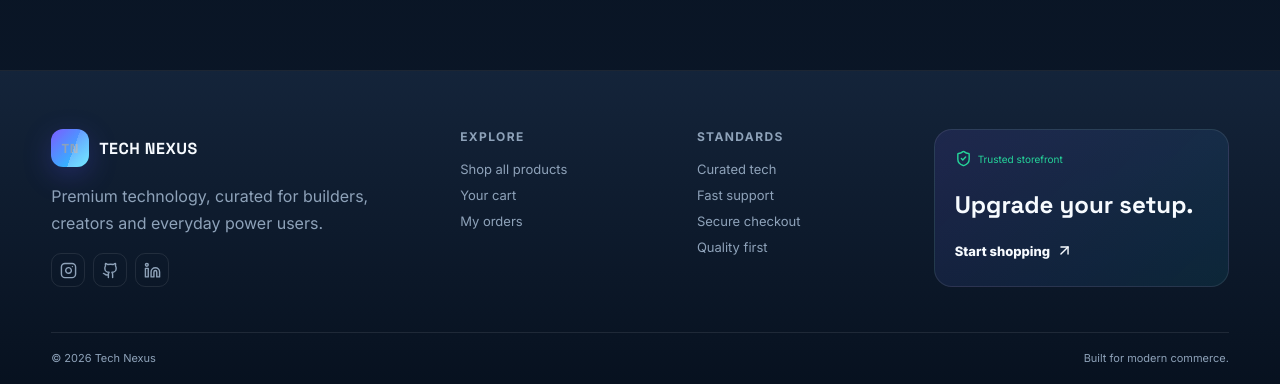
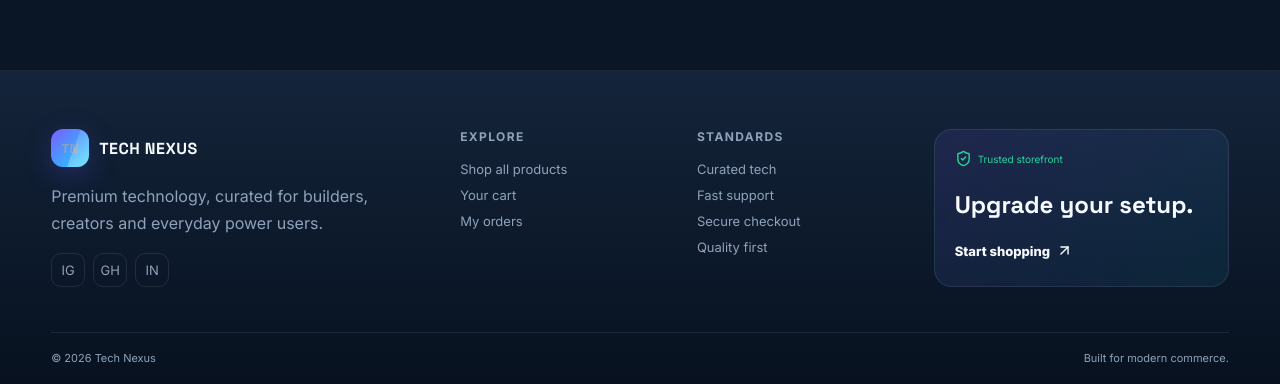
Before and after one commit to danish78691223/techstore, a React (Vite) app in the folder frontend/: page / in a window 1280 px wide. Shown: the part 1064-1448 px from the top of the page. Built offline with nearby package versions, Linux system fonts and the light colour scheme; no server answers.

Commit message:
Fix footer icon exports for Vercel build

```diff
--- a/frontend/src/components/Footer.jsx
+++ b/frontend/src/components/Footer.jsx
@@ -1,10 +1,22 @@
 import { Link } from "react-router-dom";
-import { ArrowUpRight, Instagram, Github, Linkedin, ShieldCheck } from "lucide-react";
+import { ArrowUpRight, ShieldCheck } from "lucide-react";
+
 export default function Footer(){
-  return <footer className="industrial-footer"><div className="footer-grid">
-    <div className="footer-brand"><div className="footer-logo"><span className="brand-mark">TN</span><strong>TECH NEXUS</strong></div><p>Premium technology, curated for builders, creators and everyday power users.</p><div className="footer-socials"><a href="#" aria-label="Instagram"><Instagram size={17}/></a><a href="#" aria-label="Github"><Github size={17}/></a><a href="#" aria-label="LinkedIn"><Linkedin size={17}/></a></div></div>
-    <div><h4>Explore</h4><Link to="/products">Shop all products</Link><Link to="/cart">Your cart</Link><Link to="/orders">My orders</Link></div>
-    <div><h4>Standards</h4><span>Curated tech</span><span>Fast support</span><span>Secure checkout</span><span>Quality first</span></div>
-    <div className="footer-cta"><div className="security-chip"><ShieldCheck size={17}/>Trusted storefront</div><h3>Upgrade your setup.</h3><Link to="/products">Start shopping <ArrowUpRight size={17}/></Link></div>
-  </div><div className="footer-bottom"><span>© {new Date().getFullYear()} Tech Nexus</span><span>Built for modern commerce.</span></div></footer>;
+  return <footer className="industrial-footer">
+    <div className="footer-grid">
+      <div className="footer-brand">
+        <div className="footer-logo"><span className="brand-mark">TN</span><strong>TECH NEXUS</strong></div>
+        <p>Premium technology, curated for builders, creators and everyday power users.</p>
+        <div className="footer-socials">
+          <a href="#" aria-label="Instagram"><span className="social-text">IG</span></a>
+          <a href="#" aria-label="GitHub"><span className="social-text">GH</span></a>
+          <a href="#" aria-label="LinkedIn"><span className="social-text">IN</span></a>
+        </div>
+      </div>
+      <div><h4>Explore</h4><Link to="/products">Shop all products</Link><Link to="/cart">Your cart</Link><Link to="/orders">My orders</Link></div>
+      <div><h4>Standards</h4><span>Curated tech</span><span>Fast support</span><span>Secure checkout</span><span>Quality first</span></div>
+      <div className="footer-cta"><div className="security-chip"><ShieldCheck size={17}/>Trusted storefront</div><h3>Upgrade your setup.</h3><Link to="/products">Start shopping <ArrowUpRight size={17}/></Link></div>
+    </div>
+    <div className="footer-bottom"><span>© {new Date().getFullYear()} Tech Nexus</span><span>Built for modern commerce.</span></div>
+  </footer>;
 }
```
